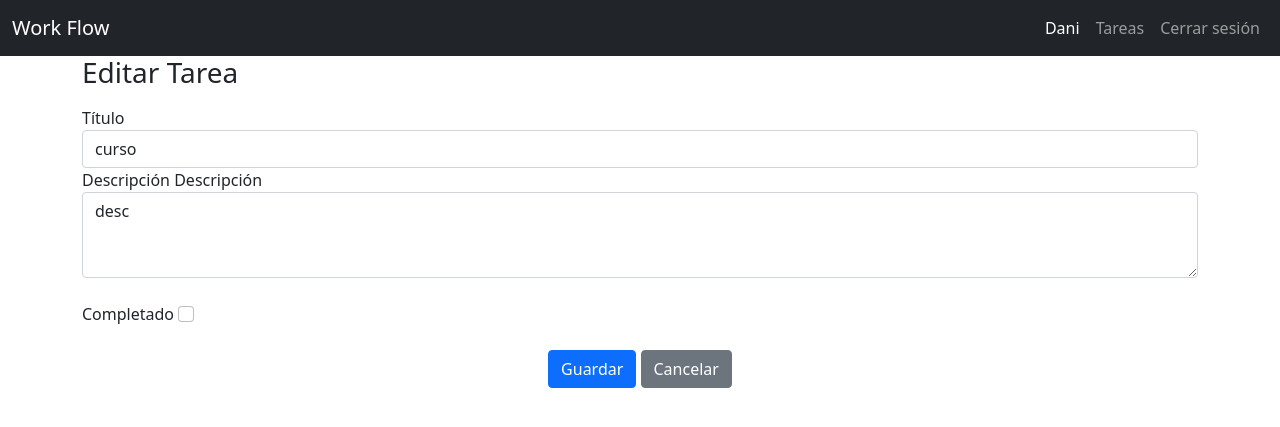
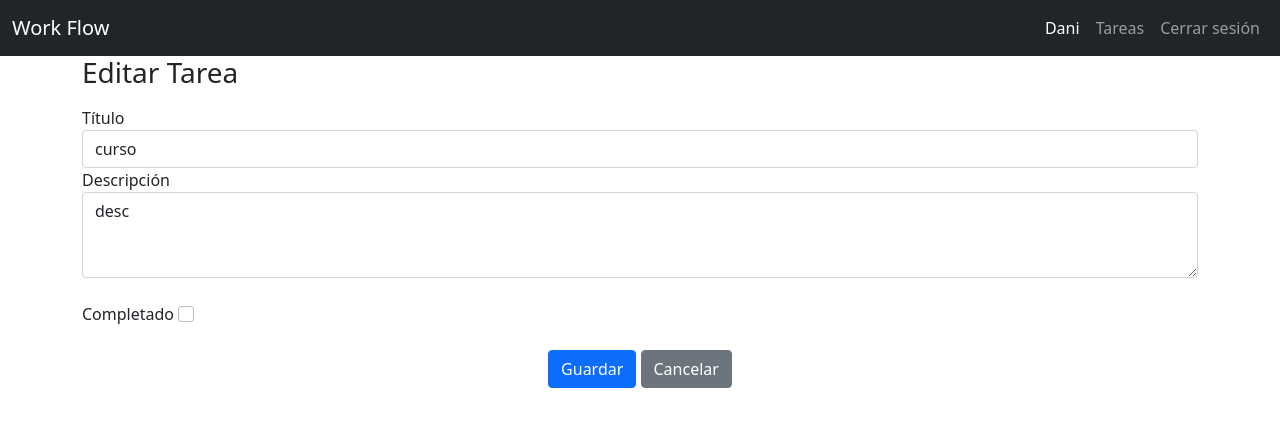
Before and after one commit to DanielHernandezGalvez/Flask, a Flask app: page /todo/update/1 in a window 1280 px wide. Shown: the top 427 px of the page. Run offline with Flask 3, Linux system fonts and the light colour scheme; a user stored in the database is signed in.

Commit message:
CRUD finalizado

```diff
--- a/todo-list/env-todo/todor/templates/todo/update.html
+++ b/todo-list/env-todo/todor/templates/todo/update.html
@@ -16,7 +16,6 @@
       />
     </div>
     <div class="form-group">
-      <label for="description">Descripción</label>
       <label for="description">Descripción</label>
       <textarea
         class="form-control"
```
Also changed, not shown: todo-list/env-todo/var/todor-instance/todolist.db.
